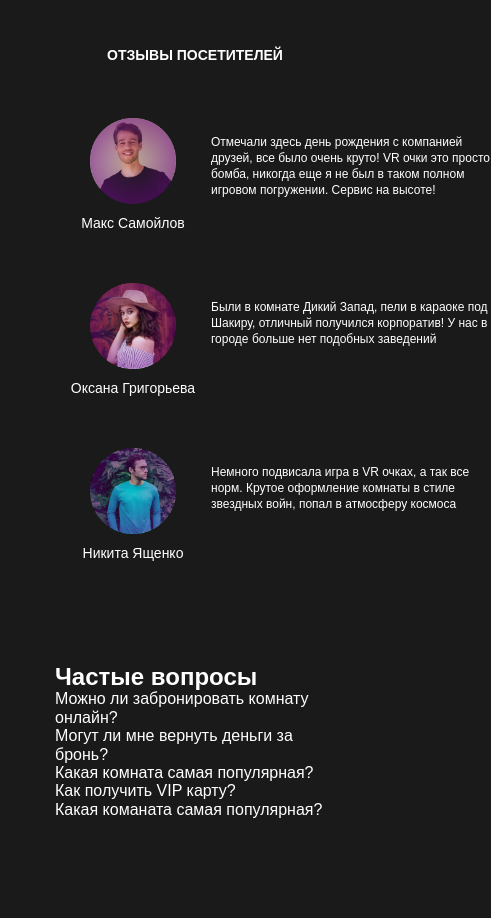
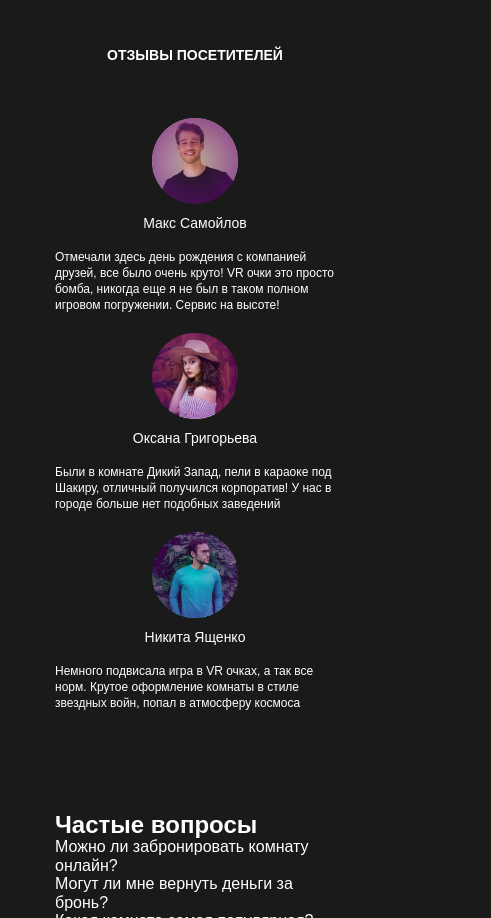
Before and after one commit to d-pletikapa/GO-FLEX, a plain HTML site: page index.html in a window 390 px wide. Shown: the part 2168-3086 px from the top of the page, 491 px wide, since content can reach past the window. Drawn offline with Linux system fonts and the light colour scheme.

Commit message:
review flex fix

```diff
--- a/styles/section-reviews/section-reviews.css
+++ b/styles/section-reviews/section-reviews.css
@@ -34,10 +34,10 @@
   row-gap: 11px;
   min-height: 319px;
   width: 280px;
-  /* float: left; */
 }
 
 .reviews__item img {
+  flex-wrap: nowrap;
   justify-self: center;
   width: 280px;
   height: 280px;
@@ -82,7 +82,6 @@
 
   .reviews__item {
     min-height: 219px;
-    display: flex;
     column-gap: 12px;
   }
 
@@ -90,7 +89,6 @@
     row-gap: 21px;
     min-height: 219px;
     width: 224px;
-    float: left;
   }
 
   .reviews__item img {
@@ -113,7 +111,6 @@
   }
 
   .reviews__item .reviews__comment {
-    display: inline-block;
     width: 515px;
     padding-top: 33px;
     font-size: 18px;
@@ -122,6 +119,9 @@
 }
 
 @media (max-width:1023px) {
+  .reviews__list {
+    justify-content: space-around;
+  }
   .reviews .container {
     padding-left: 40px;
     padding-right: 40px;
@@ -134,7 +134,6 @@
 
   .reviews__item {
     min-height: 190px;
-    display: flex;
     column-gap: 12px;
   }
 
@@ -142,7 +141,6 @@
     row-gap: 17px;
     min-height: 190px;
     width: 156px;
-    float: left;
   }
 
   .reviews__item img {
@@ -165,7 +163,6 @@
   }
 
   .reviews__item .reviews__comment {
-    display: inline-block;
     width: 393px;
     padding-top: 30px;
     font-size: 16px;
@@ -180,8 +177,10 @@
   }
 
   .reviews__list {
+    max-width: 280px;
     flex-flow: column wrap;
-  }
+    row-gap: 20px;
+}
 
   .reviews__title {
     font-size: 14px;
@@ -190,15 +189,18 @@
   }
   .reviews__item {
     min-height: 115px;
-    display: flex;
+    flex-direction: column;
+    row-gap: 16px;
     column-gap: 0;
   }
 
   .reviews__item figure {
+    flex-flow: column wrap;
+    justify-content: normal;
+    align-items: center;
     row-gap: 9px;
     min-height: 115px;
-    width: 156px;
-    float: left;
+    width: 280px;
   }
 
   .reviews__item img {
@@ -215,9 +217,8 @@
 
 
   .reviews__item .reviews__comment {
-    display: inline-block;
     width: 280px;
-    padding-top: 16px;
+    padding-top: 0;
     font-size: 12px;
     line-height: 16px;
   }
```
